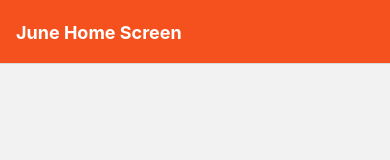
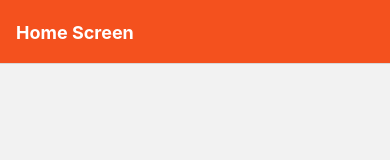
Before and after one commit to KyryloPikhno/React_Native_module, a React Native app: screen / in a window 390 px wide. Shown: the top 160 px of the page. Built offline with nearby package versions, Linux system fonts and the light colour scheme.

Commit message:
add tabs

```diff
--- a/App.tsx
+++ b/App.tsx
@@ -38,7 +38,7 @@ const App = () => {
         <Stack.Screen
           name={HomeRoutes.Home}
           component={Home}
-          options={{title: 'June Home Screen'}}
+          options={{title: 'Home Screen'}}
         />
         <Stack.Screen
           name={HomeRoutes.Posts}
```
